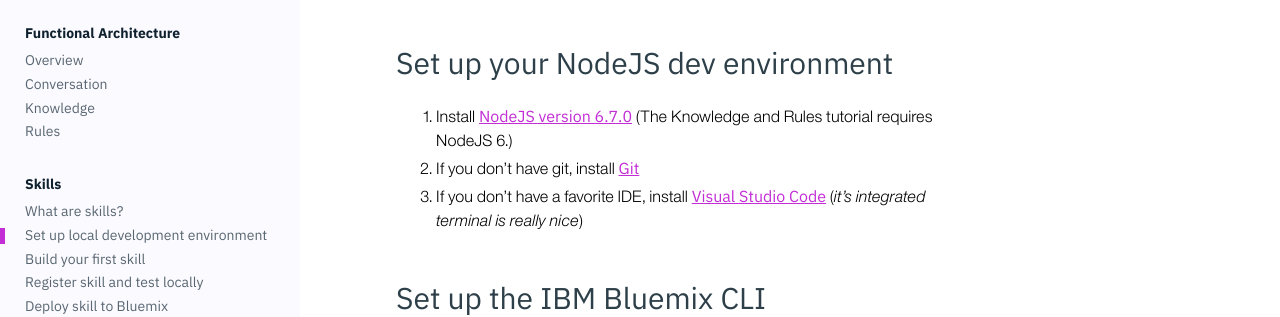
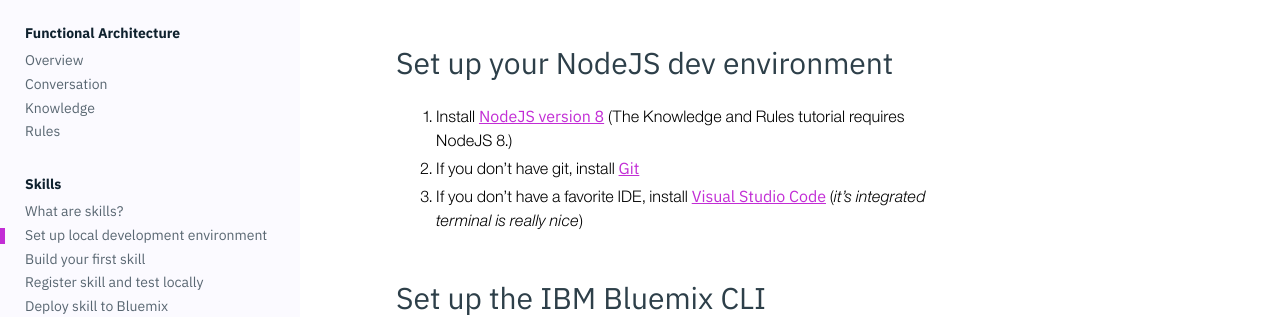
Before and after one commit to Watson-Personal-Assistant/developer, a Jekyll site: the page built from _content/expertise/setup-local-dev-env.md, in a window 1280 px wide. Shown: the part 363-680 px from the top of the page. Built offline with Jekyll 4.4.1, drawn with Linux system fonts in a browser that asks for light colours.

Commit message:
changes to node 8 as it can be used with Cloud Functions and is the current LTS version

```diff
--- a/_content/expertise/setup-local-dev-env.md
+++ b/_content/expertise/setup-local-dev-env.md
@@ -5,7 +5,7 @@
 This section explains how to set up your local development environment so that you can test your code locally and then deploy it to IBM Bluemix Cloud Foundry or IBM Cloud Functions. A Bluemix account will allow you to use many of the Bluemix services to power your assistant.
 
 ## Set up your NodeJS dev environment
-1. Install [NodeJS version 6.7.0](https://nodejs.org/download/release/v6.7.0/) (The Knowledge and Rules tutorial requires NodeJS 6.)
+1. Install [NodeJS version 8](https://nodejs.org/dist/v8.9.1/) (The Knowledge and Rules tutorial requires NodeJS 8.)
 2. If you don't have git, install [Git](https://git-scm.com/downloads)
 3. If you don't have a favorite IDE, install [Visual Studio Code](https://code.visualstudio.com/download) (*it's integrated terminal is really nice*)
 
```
Also changed, not shown: _content/knowledge/create-action-function.md (+1 -1 lines), _content/knowledge/create-condition-function.md (+1 -1 lines).
